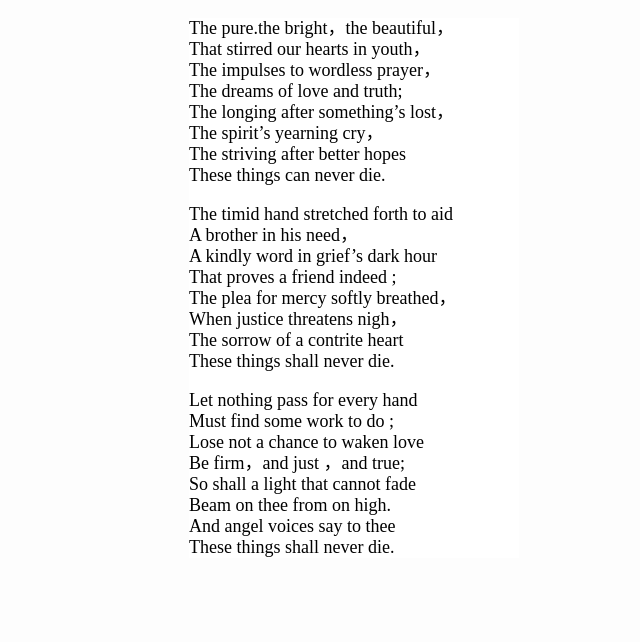
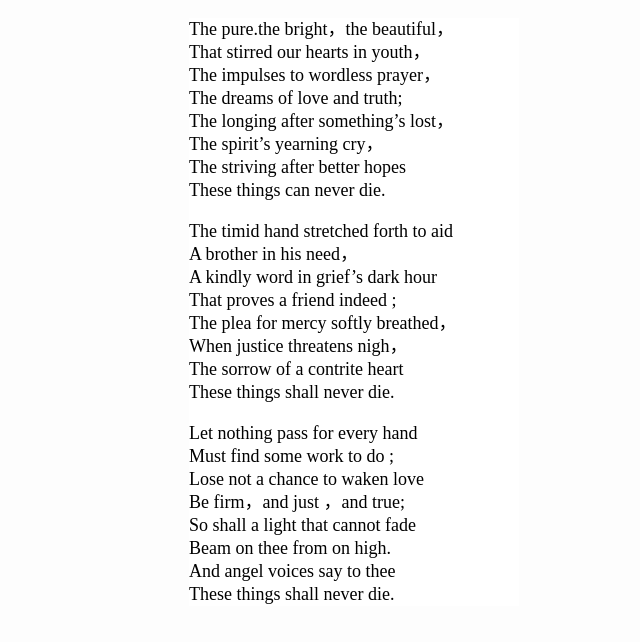
Before and after one commit to wyd1610712520/wyd1610712520.github.io, a plain HTML site: page index.html in a window 1280 px wide. Shown: the whole page, without its empty margins (286-926 px from the left). Drawn offline with Linux system fonts and the light colour scheme.

Commit message:
no message

```diff
--- a/index.html
+++ b/index.html
@@ -24,7 +24,7 @@
 <body itemscope itemtype="http://schema.org/WebPage" lang="zh-Hans">
 
 <div style=font-size:18px>
-    <p style="line-height:21px">
+    <p style="line-height:23px">
     The pure.the bright，the beautiful，</br>
     That stirred our hearts in youth，</br>
     The impulses to wordless prayer，</br>
@@ -36,7 +36,7 @@
     </p>
 
 
-    <p style="line-height:21px">
+    <p style="line-height:23px">
     The timid hand stretched forth to aid </br>
     A brother in his need，</br>
     A kindly word in grief’s dark hour </br>
@@ -48,7 +48,7 @@
     </p>
 
 
-    <p style="line-height:21px">
+    <p style="line-height:23px">
     Let nothing pass for every hand</br>
     Must find some work to do ;</br>
     Lose not a chance to waken love</br>
```
